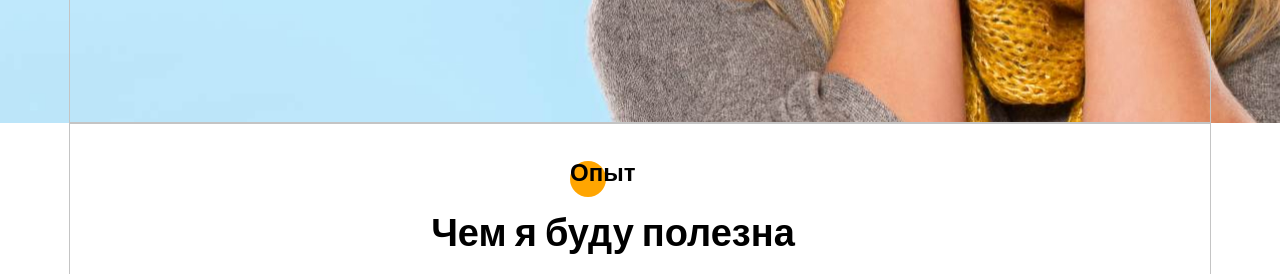
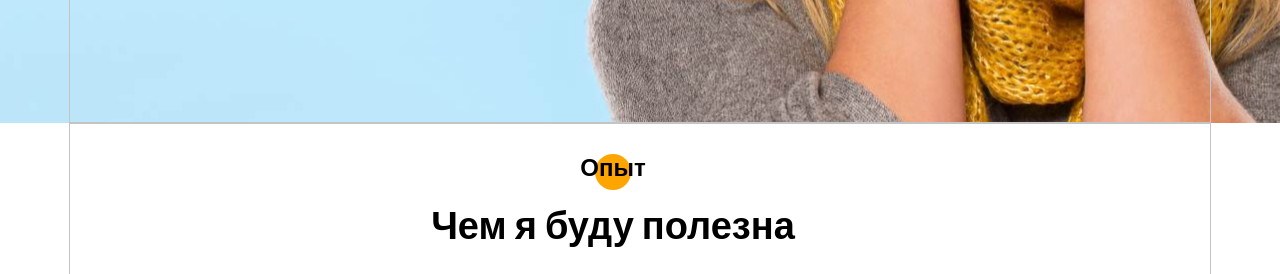
Before and after one commit to annatru-blov/FRONTEND-DEVELOPER-, a plain HTML site: page index.html in a window 1280 px wide. Shown: the part 680-954 px from the top of the page. Drawn offline with Linux system fonts and the light colour scheme.

Commit message:
docs: modified css

```diff
--- a/css/style.css
+++ b/css/style.css
@@ -8,7 +8,7 @@
  * 2. Prevent adjustments of font size after orientation changes in iOS.
  */
 
-html {
+ html {
   line-height: 1.15;
   /* 1 */
   -webkit-text-size-adjust: 100%;
@@ -691,7 +691,6 @@ ul li {
 .line_line {
   border: 2px solid #FFA501;
   width: 60px;
-  margin-left: 460px;
 }
 
 .branch2 {
@@ -705,14 +704,14 @@ ul li {
 }
 
 .experiense {
-  text-align: center;
-  margin-top: 37px;
-  font-size: 16px;
-  font-weight: 700;
-  line-height: 24px;
+ display: flex;
+ flex-direction: column;
+ align-items: center;
+ justify-content: center;
 }
 
 .circle1 {
+  margin-top: 30px;
   position: relative;
   width: 36px;
   height: 36px;
@@ -721,7 +720,8 @@ ul li {
   font-size: 24px;
   font-weight: bold;
   color: black;
-  margin-left: 450px;
+  display: flex;
+  justify-content: center;
 }
 
 .text_useful {
```
